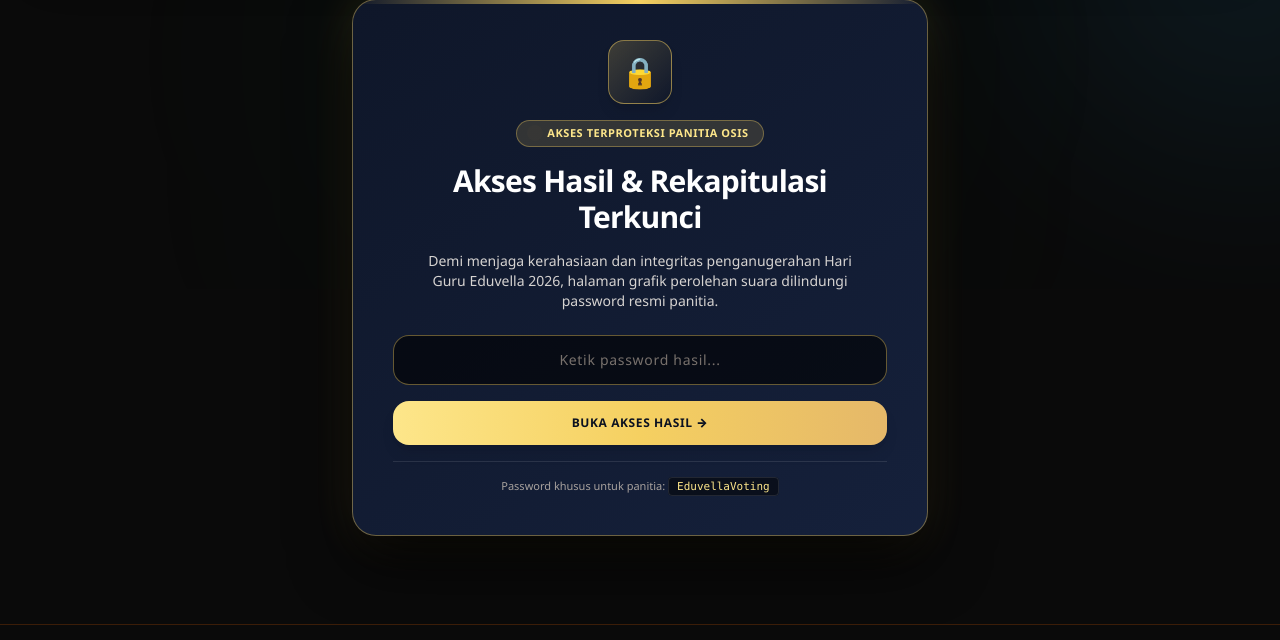
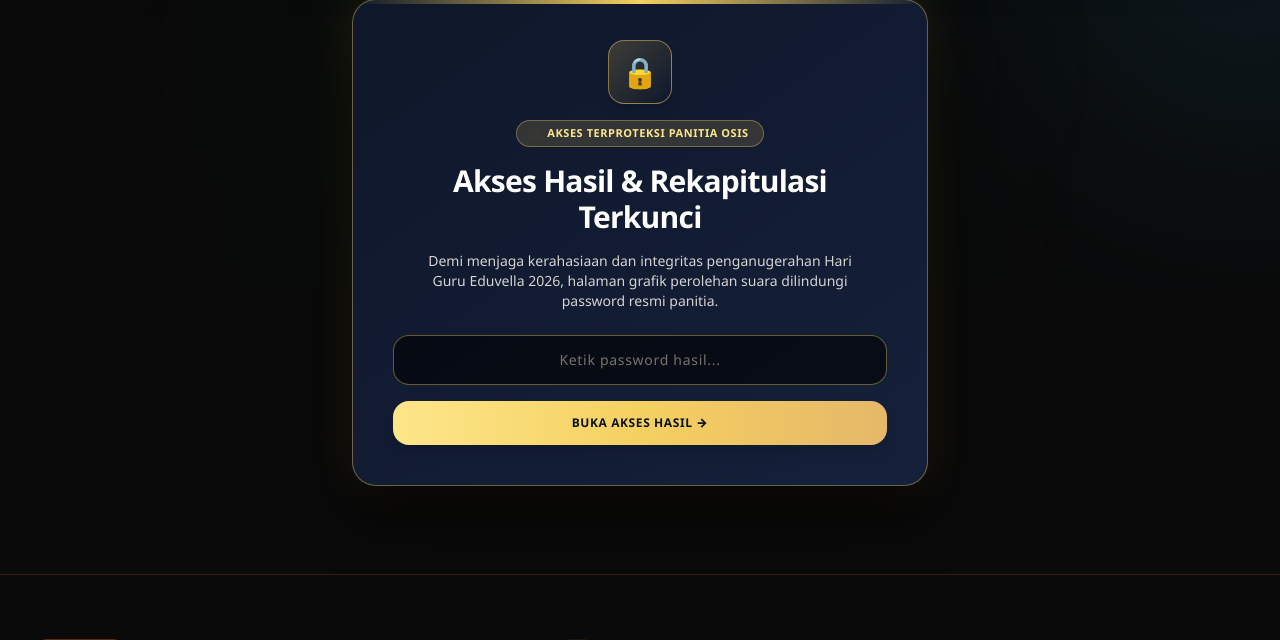
Before and after one commit to OSISSMAIGS/web-orvelion-prod, a Flask app: page /voting/hasil in a window 1280 px wide. Shown: the part 511-1151 px from the top of the page. Run offline with Flask 3, Linux system fonts and the light colour scheme; some libraries are stand-ins or nearby versions.

Commit message:
hapus bocoran teks password panitia pada halaman login hasil voting

```diff
--- a/templates/voting_results.html
+++ b/templates/voting_results.html
@@ -121,10 +121,6 @@
           <span>Buka Akses Hasil &rarr;</span>
         </button>
       </form>
-
-      <div class="pt-4 border-t border-white/10 text-[11px] text-stone-400">
-        Password khusus untuk panitia: <code class="text-[#FDE68A] font-mono px-2 py-0.5 rounded bg-black/50 border border-white/10">EduvellaVoting</code>
-      </div>
     </div>
   </div>
 
@@ -634,7 +630,7 @@ document.addEventListener("DOMContentLoaded", function () {
         const resp = await fetch("/api/voting/reset-ballots", {
           method: "POST",
           headers: { "Content-Type": "application/json" },
-          body: JSON.stringify({ password: "EduvellaVoting" })
+          body: JSON.stringify({})
         });
         const res = await resp.json();
         alert(res.message);
```
